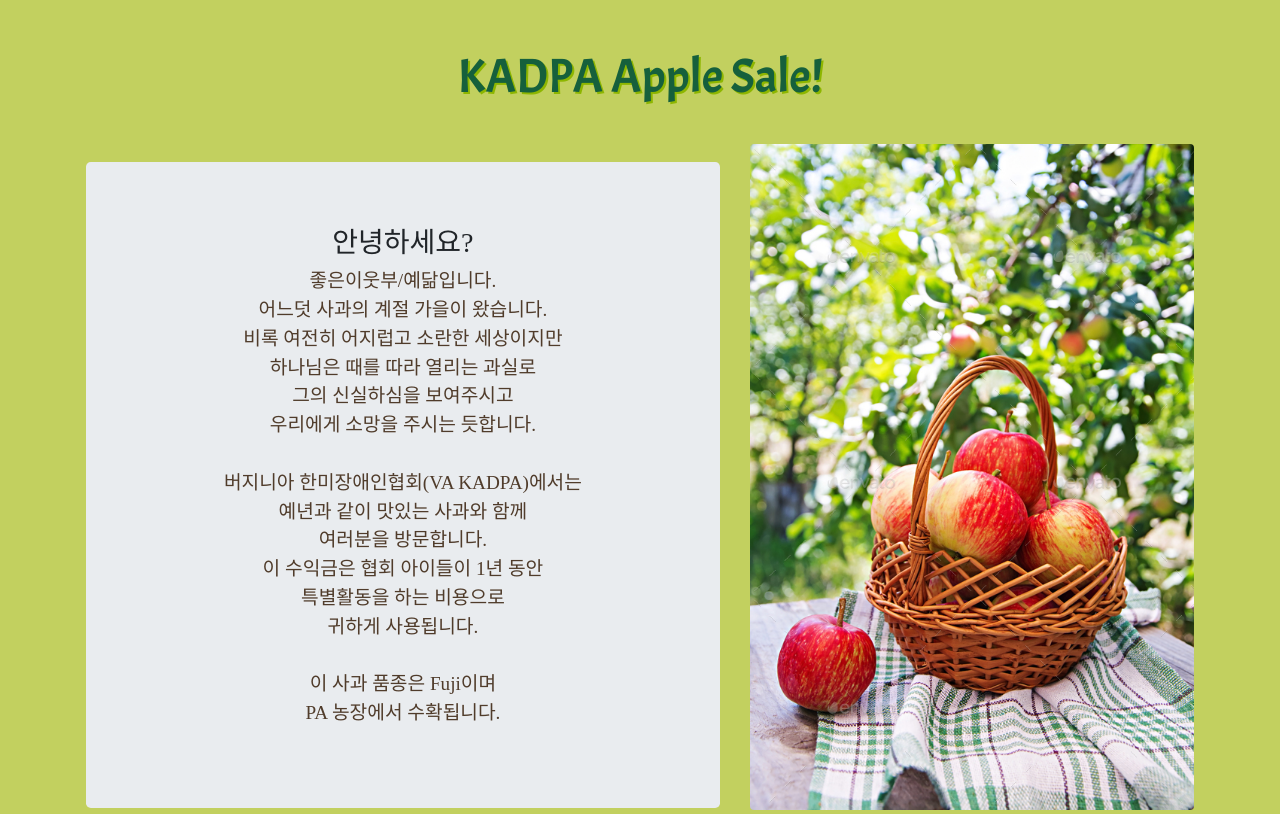
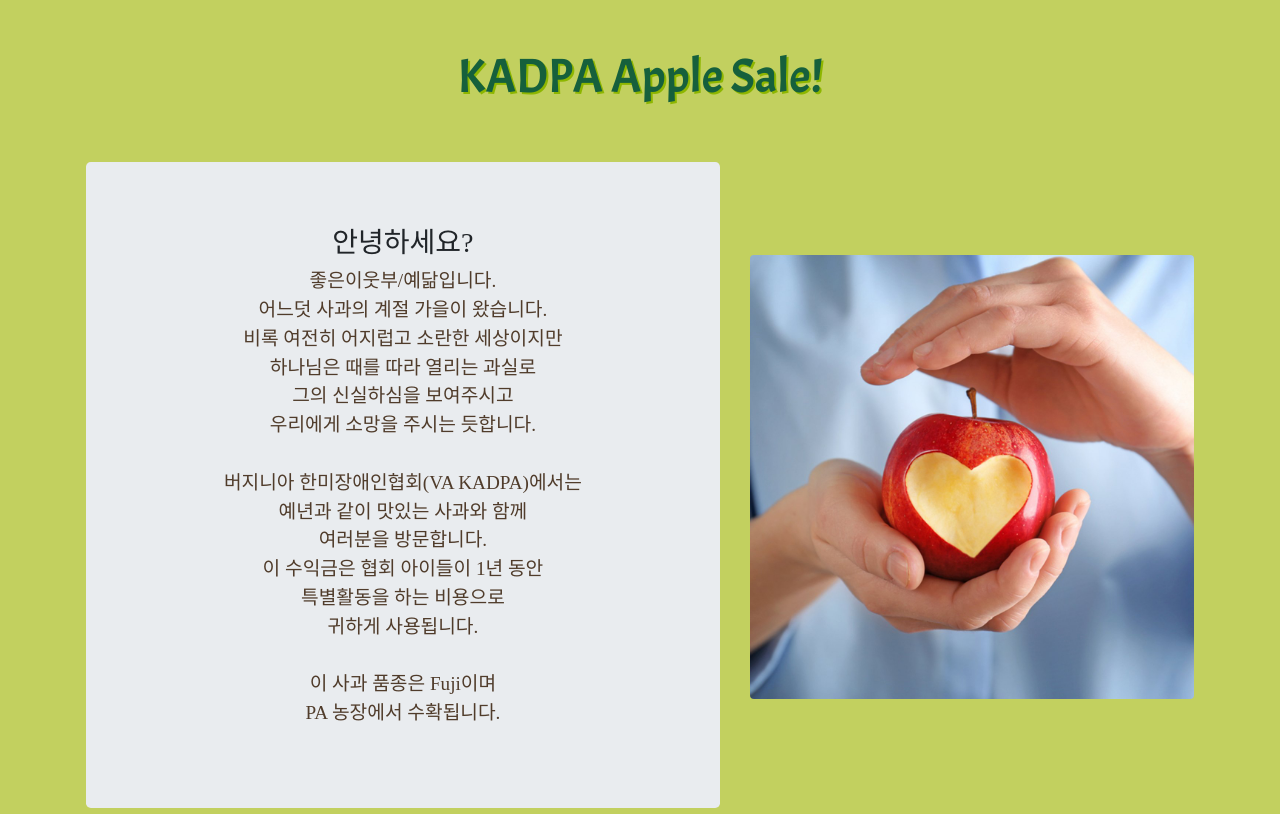
Before and after one commit to diana-ki/kadpa-apple, a plain HTML site: page index.html in a window 1280 px wide. Shown: the top 814 px of the page. Drawn offline with nearby package versions, Linux system fonts and the light colour scheme; a web font is replaced by a local one.

Commit message:
Update index.html
image change

```diff
--- a/index.html
+++ b/index.html
@@ -60,7 +60,7 @@
 			<div class="col-md-5 image">
 				<!-- <img class="img-fluid my-auto" src="img/appletree.jpeg" alt=""> -->
 				<!-- <img class="img-fluid" src="img/appleheart6.jpg" alt=""> -->
-				<img src="img/Appbasket.jpg" class="img-fluid">
+				<img src="img/appleheart.jpg" class="img-fluid">
 			</div>
 		</div>
 
```
